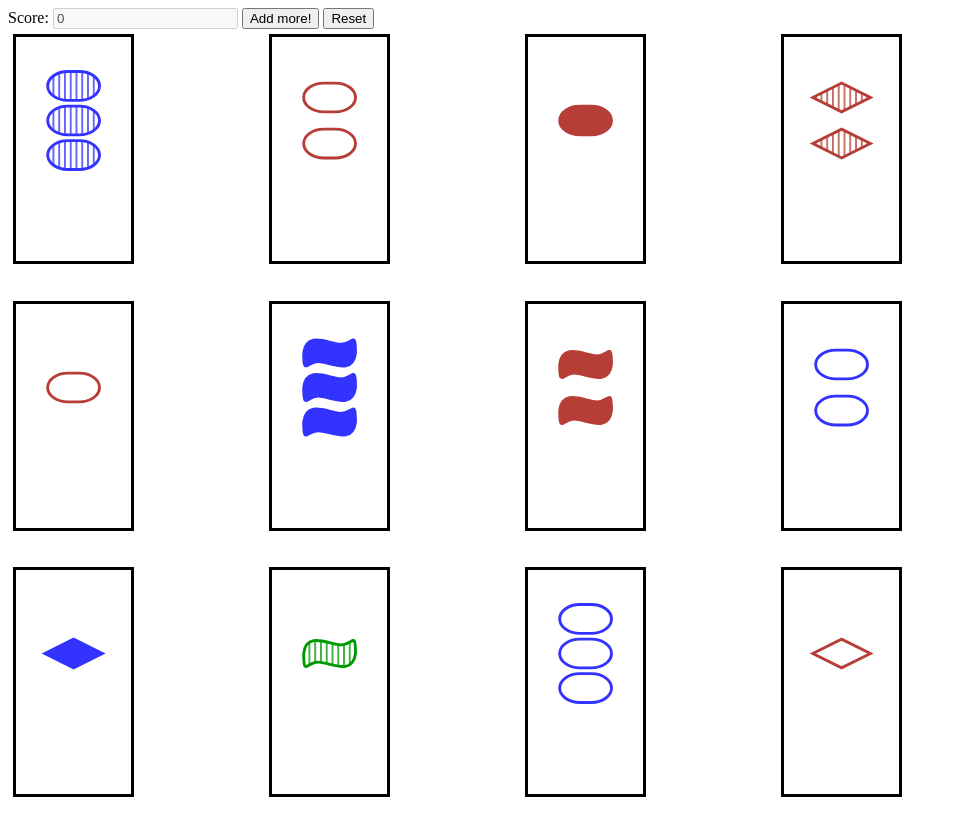
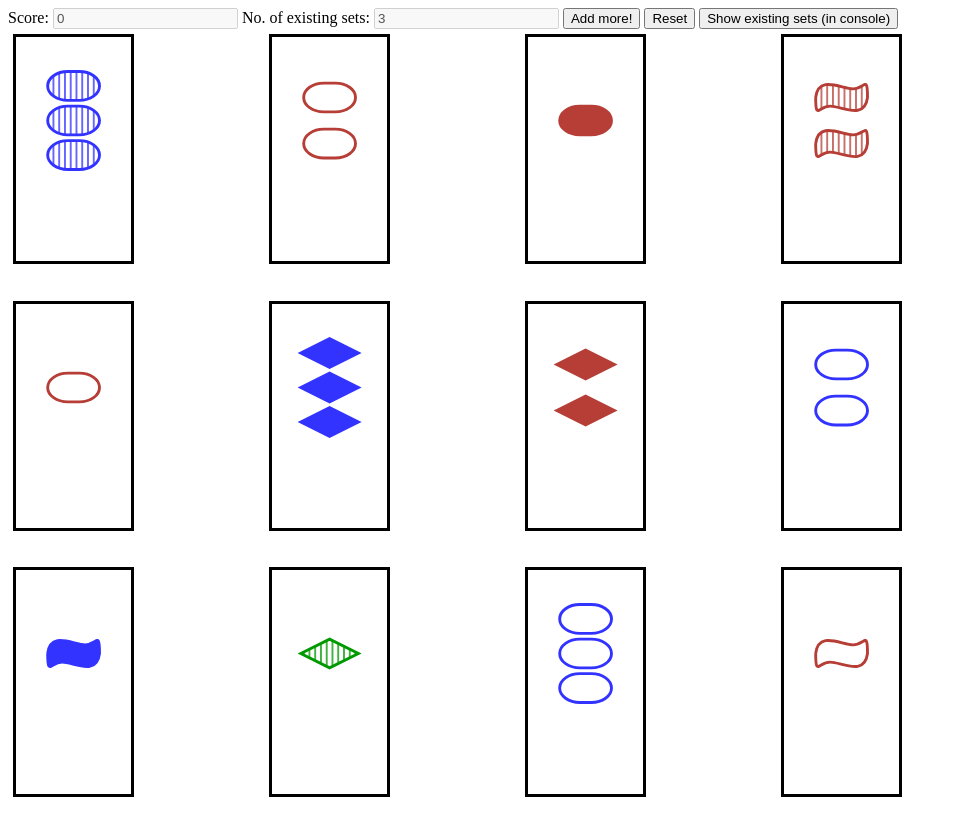
Before and after one commit to vdanielpop/set, a plain HTML site: page index.html in a window 1280 px wide. Shown: the whole page, without its empty margins (0-956 px from the left). Drawn offline with Linux system fonts and the light colour scheme.

Commit message:
Adds feature to check the no. of existing sets, moves some code around, adds some JSDoc typehinting.

```diff
--- a/app.js
+++ b/app.js
@@ -1,50 +1,17 @@
-class Card {
-  color
-  amount
-  filling
-  shape
+import Card from './src/card.js'
+import { CARD_COLORS, CARD_SHAPES, CARD_AMOUNTS, CARD_FILLINGS, CARD_ATTRIBUTES } from './src/constants.js'
 
-  constructor (color, amount, filling, shape) {
-    this.color = color
-    this.amount = amount
-    this.filling = filling
-    this.shape = shape
-  }
-
-  equals (c) {
-    return c.color === this.color && c.amount === this.amount && c.filling === this.filling && c.shape === this.shape
-  }
-
-  static fromElementWithDataAttributes (el) {
-    return new Card(
-      el.getAttribute('data-color'),
-      el.getAttribute('data-amount'),
-      el.getAttribute('data-filling'),
-      el.getAttribute('data-shape'),
-    )
-  }
-}
-
-//TODO Move the class in a separate file.
-/**************************************************************/
-
+/**
+ * @returns {Card[]}
+ */
 function generate () {
-  const colors = ['red', 'green', 'purple']
-  const amounts = [1, 2, 3]
-  const shapes = ['round', 'curve', 'diamond']
-  const fillings = ['empty', 'filled', 'striped']
   const cards = []
 
-  for (let color in colors) {
-    for (let amount in amounts) {
-      for (let shape in shapes) {
-        for (let filling in fillings) {
-          cards.push(new Card(
-            colors[color],
-            amounts[amount],
-            fillings[filling],
-            shapes[shape],
-          ))
+  for (const color in CARD_COLORS) {
+    for (const amount in CARD_AMOUNTS) {
+      for (const shape in CARD_SHAPES) {
+        for (const filling in CARD_FILLINGS) {
+          cards.push(new Card(color, amount, filling, shape))
         }
       }
     }
@@ -53,6 +20,9 @@ function generate () {
   return cards
 }
 
+/**
+ * @param cards {Card[]}
+ */
 function randomize (cards) {
   for (let i = cards.length - 1; i >= 0; i--) {
     let index1 = Math.floor(Math.random() * cards.length)
@@ -63,6 +33,10 @@ function randomize (cards) {
   }
 }
 
+/**
+ * @param card {Card}
+ * @returns {SVGSVGElement}
+ */
 function createCardSvg (card) {
   const svgShapeAmountSelectors = {
     'diamond_1': '#a1',
@@ -99,6 +73,9 @@ function createCardSvg (card) {
   return svg
 }
 
+/**
+ * @param cards {Card[]}
+ */
 function render (cards) {
   let container = document.getElementById('main')
   for (let card of cards) {
@@ -118,16 +95,21 @@ function initGameState (displayedCards, cards) {
   }
 }
 
+/**
+ * @param cardSvg {SVGSVGElement}
+ * @param card {Card}
+ * @returns {HTMLDivElement}
+ */
 function wrapAndDecorateCardWithCheckboxBehaviour (cardSvg, card) {
   // TODO Needed a unique id for the checkbox so this was the first thing that came to mind.
   //  Find a better way to do that in the future.
-  const cid = card.color + card.amount + card.shape + card.filling
+  const cid = card.toString()
 
   let div = document.createElement('div')
   div.setAttribute('class', 'svg-card')
   // TODO Currently these data-attributes are used for validation, which is kinda ugly.
   //  In the future store the selected cards in the state and adjust the validation.
-  Object.keys(card).map(key => {
+  CARD_ATTRIBUTES.map(key => {
     div.setAttribute('data-' + key, card[key])
   })
 
@@ -143,7 +125,7 @@ function wrapAndDecorateCardWithCheckboxBehaviour (cardSvg, card) {
   input.setAttribute('style', 'display: none')
   input.addEventListener('click', (event) => {
     event.target.parentElement.classList.toggle('selected')
-    const selectedCard = Card.fromElementWithDataAttributes(event.target.parentElement)
+    const selectedCard = Card.fromDivWithDataAttributes(event.target.parentElement)
     if (true === event.target.checked) {
       window.gameState.selectedCards.push(selectedCard)
       window.gameState.selectedCardElements.push(event.target.parentElement)
@@ -158,6 +140,16 @@ function wrapAndDecorateCardWithCheckboxBehaviour (cardSvg, card) {
       if (areSelectedCardsASet()) {
         incrementScore()
         removeSelectedCards()
+
+        // updates displayed cards
+        const newDisplayedCards = []
+        for (card of window.gameState.displayedCards) {
+          if (undefined === window.gameState.selectedCards.find(x => x.equals(card))) {
+            newDisplayedCards.push(card)
+          }
+        }
+        window.gameState.displayedCards = newDisplayedCards
+        document.getElementById('existing-sets').value = getSetsFromCards(window.gameState.displayedCards).length
       } else {
         //TODO Maybe play some sort of a sound?
         uncheckSelectedCards()
@@ -168,6 +160,58 @@ function wrapAndDecorateCardWithCheckboxBehaviour (cardSvg, card) {
   div.appendChild(input)
 
   return div
+}
+
+/**
+ *
+ * @param cards {Card[]}
+ * @return {[Card, Card, Card][]}
+ */
+function getSetsFromCards (cards) {
+  const n = cards.length
+  const hashMap = []
+  cards.forEach((card, index) => hashMap[card.toString()] = index)
+
+  const setsMap = {}
+  for (let i = 0; i < n - 1; i++) {
+    for (let j = i + 1; j < n; j++) {
+      const complement = findSetComplement(cards[i], cards[j])
+      if (undefined !== hashMap[complement.toString()]) {
+        const t = [cards[i], cards[j], complement]
+        const key = t.map(x => hashMap[x]).sort().reduce((prev, x) => prev + '-' + Number(x).toString(), '')
+        setsMap[key] = t
+      }
+    }
+  }
+
+  return Object.values(setsMap)
+}
+
+/**
+ *
+ * @param card1 {Card}
+ * @param card2 {Card}
+ * @return {Card}
+ */
+function findSetComplement (card1, card2) {
+  /**
+   * @template A
+   * @param v1 {A}
+   * @param v2 {A}
+   * @param values {A[]}
+   * @return {A}
+   */
+  const getSameOrThird = (v1, v2, values) =>
+    v1 === v2 ?
+      v1 :
+      values.filter(x => x !== v1 && x !== v2).pop()
+
+  return new Card(
+    getSameOrThird(card1.color, card2.color, Object.values(CARD_COLORS)),
+    getSameOrThird(card1.amount, card2.amount, Object.values(CARD_AMOUNTS)),
+    getSameOrThird(card1.filling, card2.filling, Object.values(CARD_FILLINGS)),
+    getSameOrThird(card1.shape, card2.shape, Object.values(CARD_SHAPES)),
+  )
 }
 
 function areSelectedCardsASet () {
@@ -210,6 +254,7 @@ function addMoreCards () {
   }
 
   render(cards)
+  document.getElementById('existing-sets').value = getSetsFromCards(window.gameState.displayedCards).length
 }
 
 function resetSelectionState () {
@@ -218,23 +263,16 @@ function resetSelectionState () {
 }
 
 /**-----------------------*/
-const CSS_COLORS = {
-  'red': '#b63e36',
-  'green': '#a9d0ac',
-  'purple': '#c2bfe3',
-}
-const CARD_ATTRIBUTES = [
-  'color',
-  'amount',
-  'shape',
-  'filling',
-]
 const cards = generate()
 randomize(cards)
 const cardsToDisplay = []
 for (let i = 0; i < 12; i++) {
   cardsToDisplay.push(cards.pop())
 }
+initGameState(cardsToDisplay, cards)
+document.getElementById('existing-sets').value = getSetsFromCards(cardsToDisplay).length
 render(cardsToDisplay)
-initGameState(cardsToDisplay, cards)
 document.getElementById('add-more').addEventListener('click', (event => {addMoreCards()}))
+document.getElementById('show-sets').
+  addEventListener('click',
+    (e => console.log(getSetsFromCards(window.gameState.displayedCards).map(x => x.toString()))))
--- a/index.html
+++ b/index.html
@@ -9,8 +9,11 @@
 <div id="controls">
     <label for="score">Score: </label>
     <input id="score" type="text" disabled class="score" value="0"/>
+    <label for="existing-sets">No. of existing sets: </label>
+    <input id="existing-sets" type="number" disabled class="existing-sets" value="0">
     <input id="add-more" type="button" value="Add more!"/>
     <input id="reset" type="button" value="Reset"/>
+    <input id="show-sets" type="button" value="Show existing sets (in console)"/>
 </div>
 
 <?xml version="1.0" encoding="utf-8"?>
@@ -96,6 +99,6 @@
 
 <div id="main"></div>
 
-<script src="app.js"></script>
+<script src="app.js" type="module"></script>
 </body>
 </html>
--- /dev/null
+++ b/src/card.js
@@ -0,0 +1,49 @@
+export default class Card {
+  color
+  amount
+  filling
+  shape
+
+  /**
+   * TODO Add enums for these properties.
+   * @param color {string}
+   * @param amount {string}
+   * @param filling {string}
+   * @param shape {string}
+   */
+  constructor (color, amount, filling, shape) {
+    this.color = color
+    this.amount = amount
+    this.filling = filling
+    this.shape = shape
+  }
+
+  /**
+   * @returns {boolean}
+   * @param c {Card}
+   */
+  equals (c) {
+    return c.color === this.color && c.amount === this.amount && c.filling === this.filling && c.shape === this.shape
+  }
+
+  /**
+   * @returns {string}
+   */
+  toString() {
+    return [this.color, this.amount, this.filling, this.shape].join('-')
+  }
+
+  /**
+   *
+   * @param el {HTMLDivElement}
+   * @returns {Card}
+   */
+  static fromDivWithDataAttributes (el) {
+    return new Card(
+      el.getAttribute('data-color'),
+      el.getAttribute('data-amount'),
+      el.getAttribute('data-filling'),
+      el.getAttribute('data-shape'),
+    )
+  }
+}
--- /dev/null
+++ b/src/constants.js
@@ -0,0 +1,38 @@
+const CSS_COLORS = {
+  'red': '#b63e36',
+  'green': '#a9d0ac',
+  'purple': '#c2bfe3',
+}
+
+const CARD_ATTRIBUTES = [
+  'color',
+  'amount',
+  'shape',
+  'filling',
+]
+
+const CARD_COLORS = {
+  red: 'red',
+  green: 'green',
+  purple: 'purple',
+}
+
+const CARD_SHAPES = {
+  round: 'round',
+  diamond: 'diamond',
+  curve: 'curve',
+}
+
+const CARD_FILLINGS = {
+  empty: 'empty',
+  filled: 'filled',
+  striped: 'striped',
+}
+
+const CARD_AMOUNTS = {
+  1: '1',
+  2: '2',
+  3: '3',
+}
+
+export { CARD_ATTRIBUTES, CARD_COLORS, CARD_SHAPES, CARD_FILLINGS, CARD_AMOUNTS }
```
